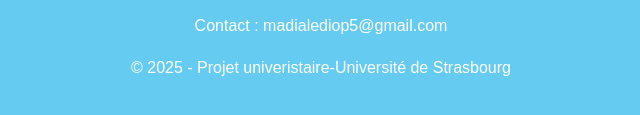
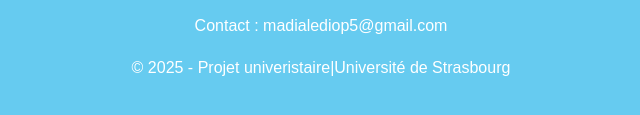
Before and after one commit to Madiale/mon-projet-observatoire-pnr, a plain HTML site: page index.html in a window 1280 px wide. Shown: the part 8424-8539 px from the top of the page, 319-959 px from the left. Drawn offline with nearby package versions, Linux system fonts and the light colour scheme.

Commit message:
Update index.html

```diff
--- a/index.html
+++ b/index.html
@@ -670,7 +670,7 @@
             </div>
             <p>Observatoire du territoire - Parc naturel régional des Volcans d'Auvergne</p>
             <p>Contact : madialediop5@gmail.com</p>
-            <p>© 2025 - Projet univeristaire-Université de Strasbourg</p>
+            <p>© 2025 - Projet univeristaire|Université de Strasbourg</p>
         </div>
     </footer>
 
```
